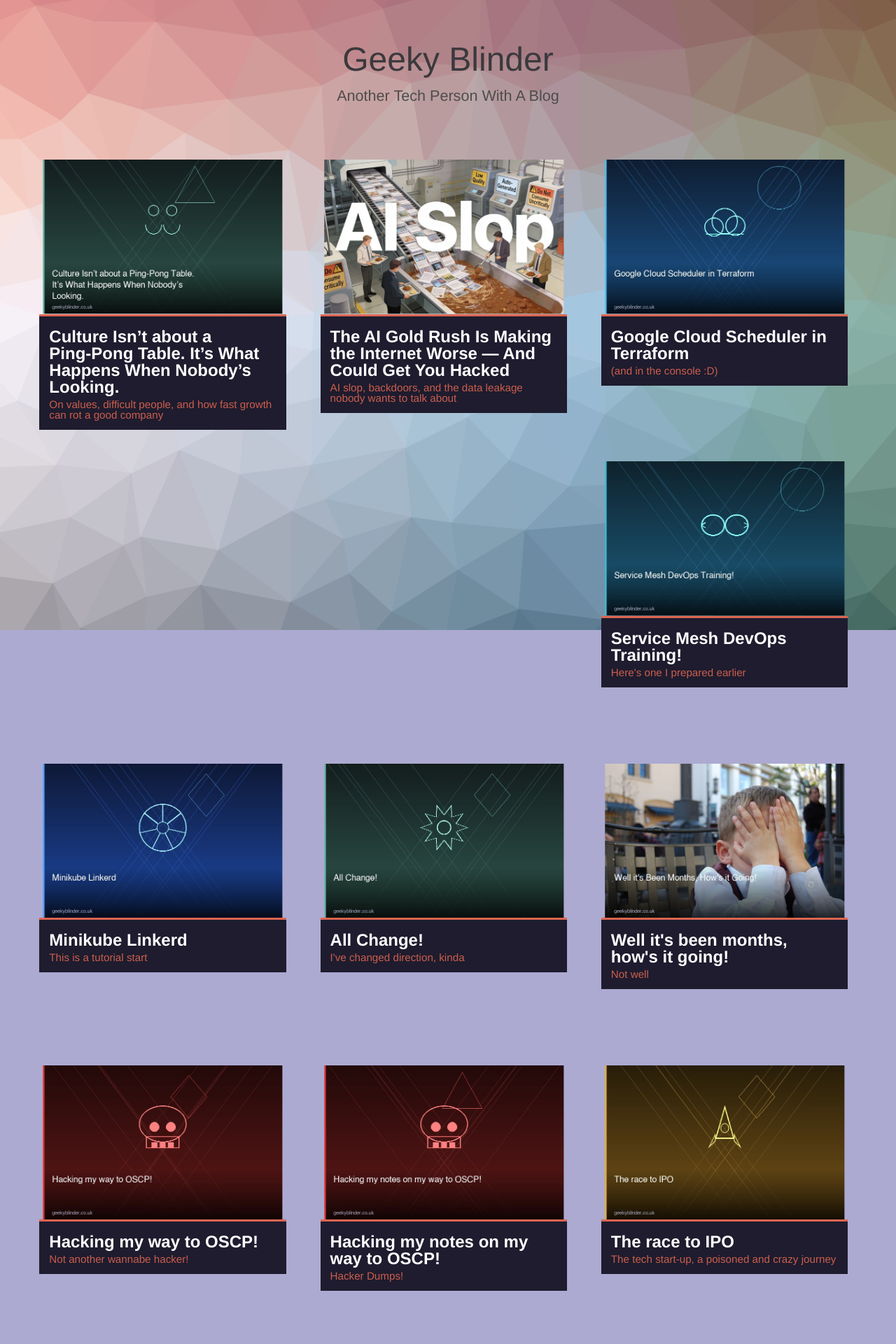
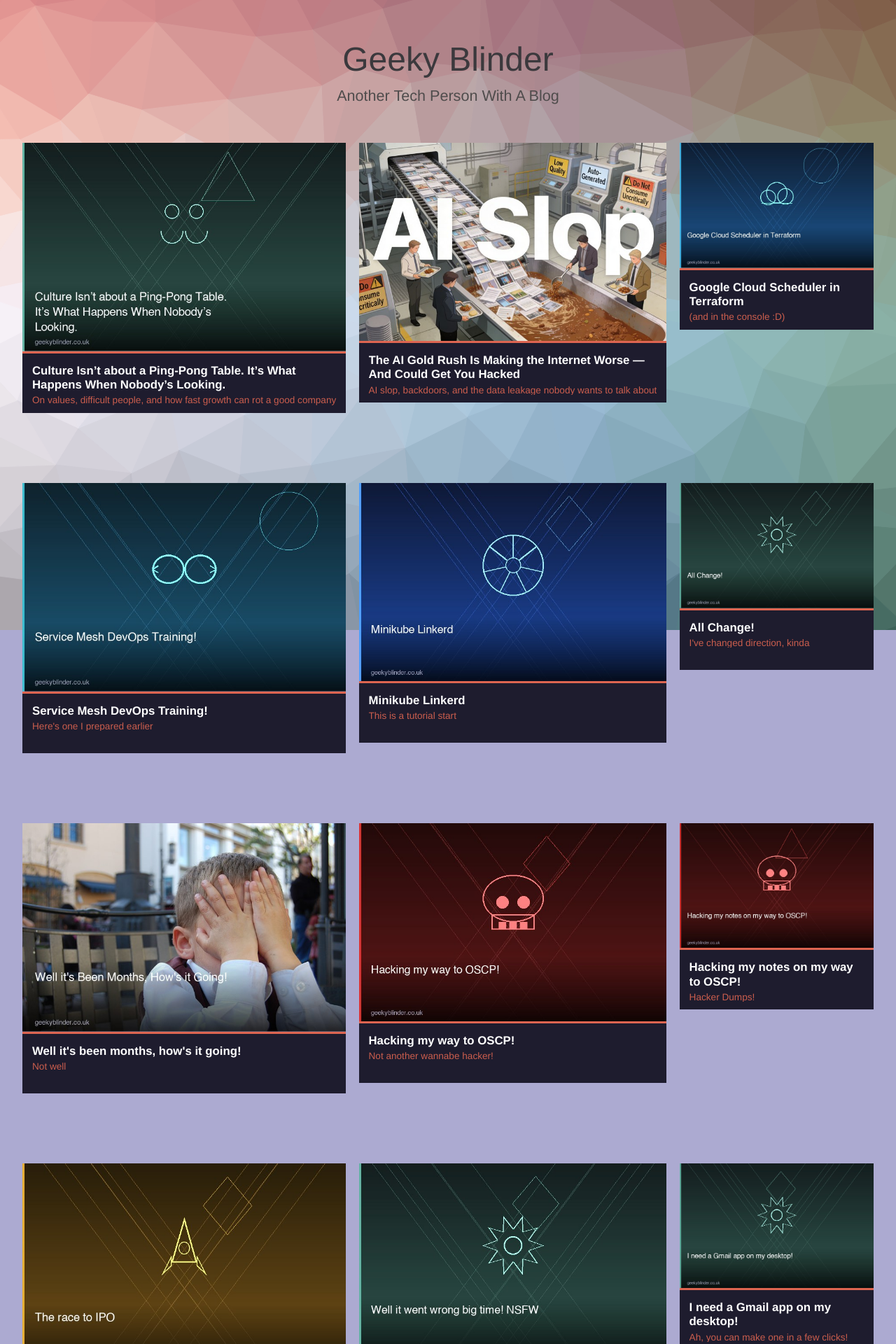
Before and after one commit to Stevieag/stevieag.github.io, a Jekyll site: the page built from index.html, in a window 1280 px wide. Shown: the top 1920 px of the page at 70% size. Built offline with Jekyll 4.4.1, drawn with Linux system fonts in a browser that asks for light colours.

Commit message:
Fix card banner height inconsistency causing grid gaps
Set .card__container--closed .card__caption to a fixed 88px height so
all cards are identical in size regardless of title length.
Clamp title to 2 lines and subtitle to 1 line with ellipsis so nothing
overflows the fixed-height box.

```diff
--- a/css/modern-blog.css
+++ b/css/modern-blog.css
@@ -3,9 +3,6 @@
 
 .card {
 	position: relative;
-	float: left;
-	width: 29%;
-	margin: 2%;
 }
 
 .card__container {
@@ -37,6 +34,7 @@
 	position: relative;
 	display: block;
 	width: 100%;
+	aspect-ratio: 728 / 469;
 	height: auto;
 	cursor: pointer;
 }
@@ -73,9 +71,12 @@
 .card__container--closed .card__caption {
 	font-size: 1em;
 	max-width: 100%;
-	padding: 12px 14px 14px;
+	height: 88px;
+	overflow: hidden;
+	padding: 10px 14px 10px;
 	background: #1e1c2e;
 	border-top: 3px solid #de6551;
+	box-sizing: border-box;
 }
 
 .card__title {
@@ -88,6 +89,12 @@
 .card__container--closed .card__title {
 	color: #ffffff;
 	text-shadow: none;
+	font-size: 1.05em;
+	line-height: 1.2;
+	display: -webkit-box;
+	-webkit-line-clamp: 2;
+	-webkit-box-orient: vertical;
+	overflow: hidden;
 }
 
 .card__subtitle {
@@ -100,6 +107,10 @@
 .card__container--closed .card__subtitle {
 	color: rgba(222, 101, 81, 0.9);
 	text-shadow: none;
+	font-size: .85em;
+	white-space: nowrap;
+	overflow: hidden;
+	text-overflow: ellipsis;
 }
 
 .card__copy {
@@ -162,14 +173,14 @@
 }
 
 @media only screen and (min-width: 1500px) {
-	.card {
-		width: 21%;
+	.wrapper {
+		grid-template-columns: repeat(4, 1fr);
 	}
 }
 
 @media only screen and (max-width: 980px) {
-	.card {
-		width: 46%;
+	.wrapper {
+		grid-template-columns: repeat(2, 1fr);
 	}
 	.card__content {
 		margin-bottom: 0;
@@ -179,8 +190,8 @@
 }
 
 @media only screen and (max-width: 580px) {
-	.card {
-		width: 96%;
+	.wrapper {
+		grid-template-columns: 1fr;
 	}
 }
 
@@ -302,10 +313,12 @@ a:focus {
 	margin: 0 .5em;
 }
 
-/* cards wrapper and close btn */
+/* cards wrapper — CSS Grid layout */
 
 .wrapper {
-	overflow: auto;
+	display: grid;
+	grid-template-columns: repeat(3, 1fr);
+	gap: 1.5%;
 	width: 95%;
 	max-width: 2200px;
 	margin: 0 auto;
```
